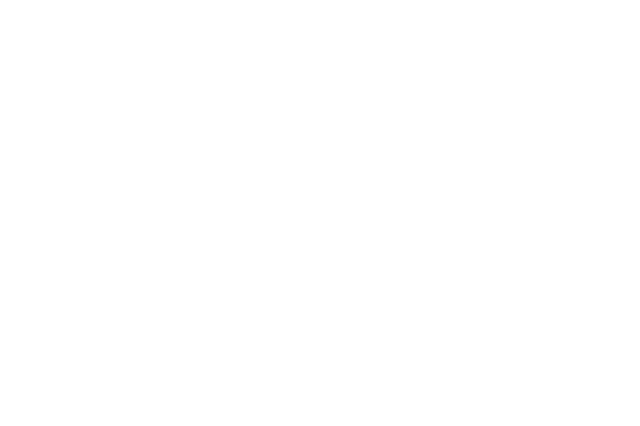
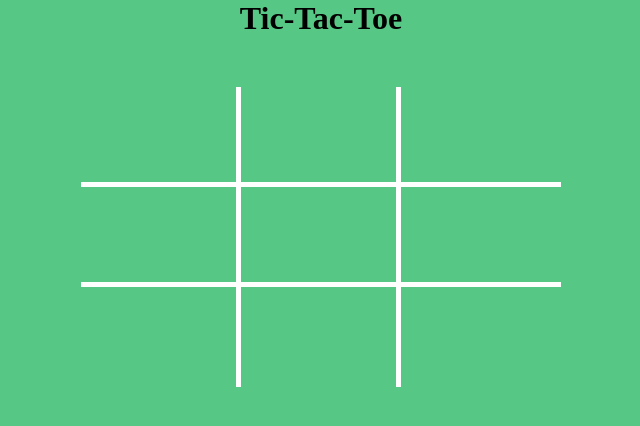
Before and after one commit to Jaishil07/tic-tac-toe, a plain HTML site: page index.html in a window 1280 px wide. Shown: the whole page, without its empty margins (319-959 px from the left). Drawn offline with Linux system fonts and the light colour scheme.

Commit message:
add: create page structure and play grid

```diff
--- a/index.html
+++ b/index.html
@@ -8,6 +8,18 @@
     <script type="module" src="script.js"></script>
 </head>
 <body>
+    <h1>Tic-Tac-Toe</h1>
 
+    <main>
+        <div class="cell row1 col1"></div>
+        <div class="cell row1 col2"></div>
+        <div class="cell row1 col3"></div>
+        <div class="cell row2 col1"></div>
+        <div class="cell row2 col2"></div>
+        <div class="cell row2 col3"></div>
+        <div class="cell row3 col1"></div>
+        <div class="cell row3 col2"></div>
+        <div class="cell row3 col3"></div>
+    </main>
 </body>
 </html>
--- a/styles.css
+++ b/styles.css
@@ -0,0 +1,44 @@
+* {
+    padding: 0;
+    margin: 0;
+    box-sizing: border-box;
+}
+
+body {
+    background: #2A7B9B;
+    background: linear-gradient(90deg, rgba(42, 123, 155, 1) 0%, rgba(87, 199, 133, 1) 0%);
+
+    width: 75%;
+    margin: 0px auto;
+}
+
+main {
+    display: grid;
+    grid-template-columns: repeat(3, 1fr);
+    grid-template-rows: repeat(3, 100px);
+
+    width: 50%;
+    margin: 50px auto;
+}
+
+h1 {
+    text-align: center;
+}
+
+.cell {
+    display: flex;
+    justify-content: center;
+    align-items: center;
+    font-size: 50px;
+    font-family: Arial, Helvetica, sans-serif;
+
+    color: #2A7B9B;
+}
+
+.row1, .row2 {
+    border-bottom: 5px solid white;
+}
+
+.col1, .col2 {
+    border-right: 5px solid white;
+}
```
